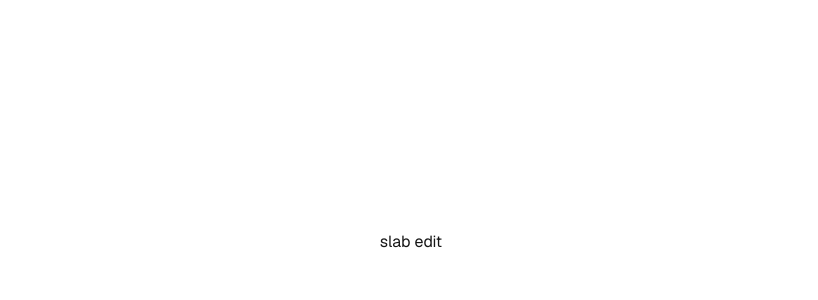
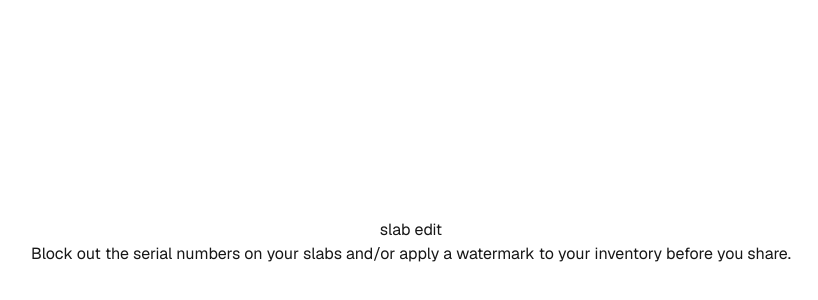
Before and after one commit to jarrensj/slab-edit, a Next.js app: page / in a window 1280 px wide. Shown: the part 158-458 px from the top of the page, without its empty margins (229-1047 px from the left). Built offline with nearby package versions, Linux system fonts and the light colour scheme.

Commit message:
feat: add app description to page and metadata (#4)

```diff
--- a/app/layout.tsx
+++ b/app/layout.tsx
@@ -14,7 +14,8 @@ const geistMono = Geist_Mono({
 
 export const metadata: Metadata = {
   title: "slab edit",
-  description: "slab edit",
+  description:
+    "Block out the serial numbers on your slabs and/or apply a watermark to your inventory before you share.",
 };
 
 export default function RootLayout({ children }: LayoutProps<"/">) {
--- a/app/page.tsx
+++ b/app/page.tsx
@@ -1,7 +1,11 @@
 export default function Home() {
   return (
-    <main className="flex min-h-screen items-center justify-center">
+    <main className="flex min-h-screen flex-col items-center justify-center px-4 text-center">
       <h1>slab edit</h1>
+      <p>
+        Block out the serial numbers on your slabs and/or apply a watermark to
+        your inventory before you share.
+      </p>
     </main>
   );
 }
```
